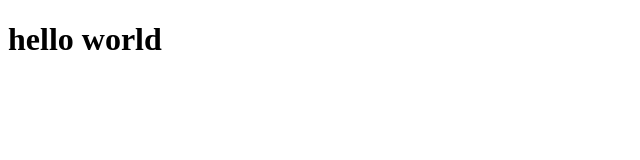
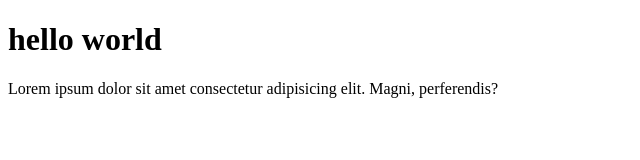
Before and after one commit to Frankiee911/git-remote, a plain HTML site: page index.html in a window 1280 px wide. Shown: the whole page, without its empty margins (0-640 px from the left). Drawn offline with Linux system fonts and the light colour scheme.

Commit message:
menambahlan paragraf

```diff
--- a/index.html
+++ b/index.html
@@ -8,6 +8,7 @@
 </head>
 <body>
     <h1>hello world</h1>
+    <p>Lorem ipsum dolor sit amet consectetur adipisicing elit. Magni, perferendis?</p>
 
 </body>
 </html>
```
